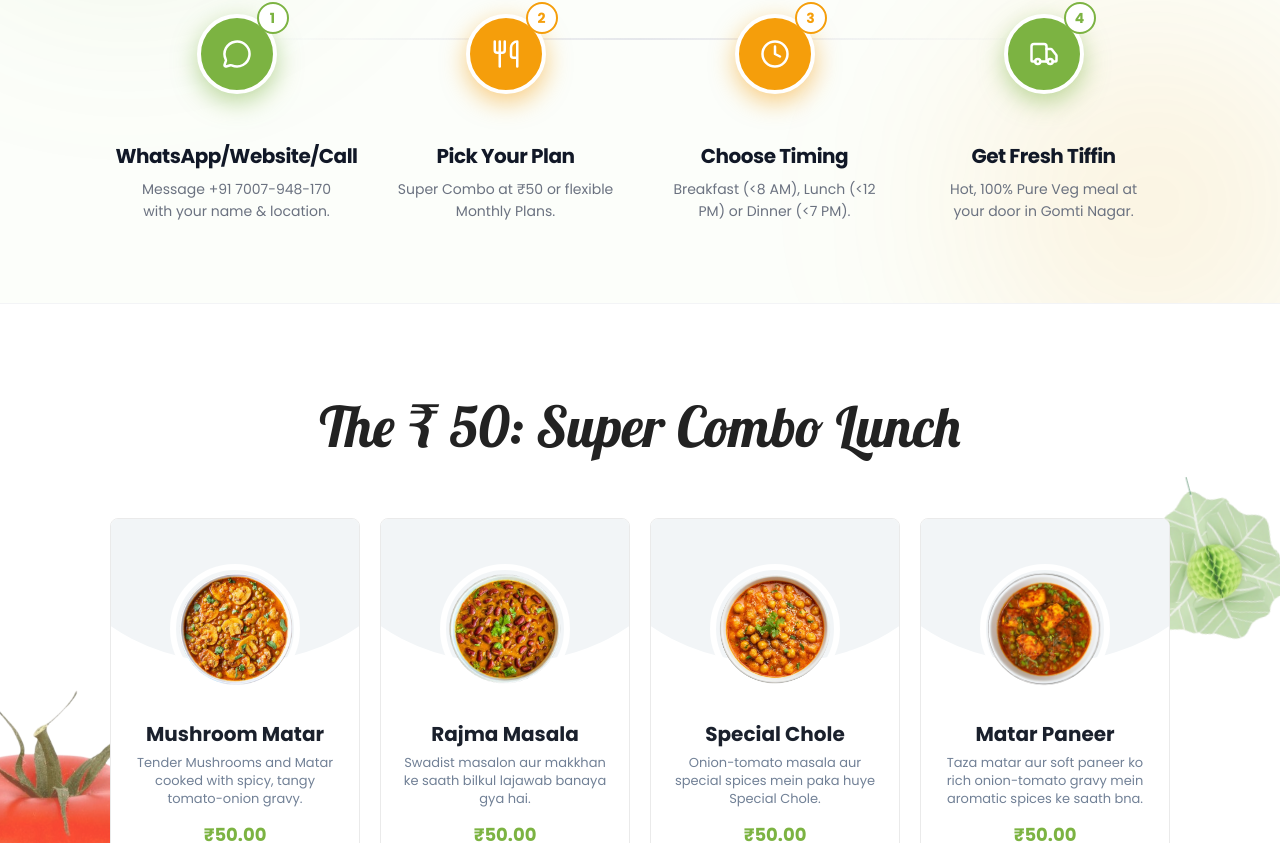
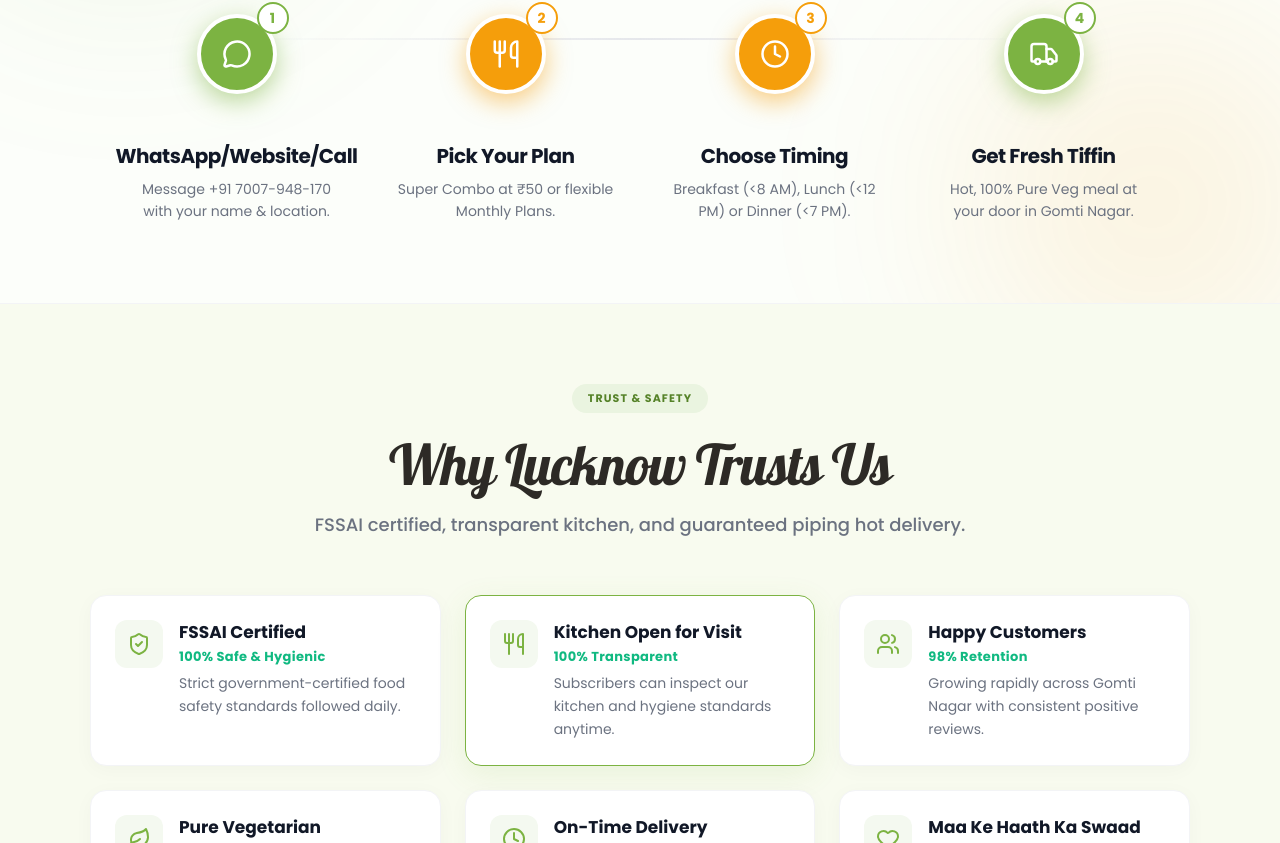
Before and after one commit to amansinha44/swadsudha, a React (Vite) app: page /menu in a window 1280 px wide. Shown: the part 1957-2800 px from the top of the page. Built offline with nearby package versions, Linux system fonts and the light colour scheme; a web font is replaced by a local one.

Commit message:
component Adjusted

```diff
--- a/src/App.jsx
+++ b/src/App.jsx
@@ -47,7 +47,6 @@ const HomePage = () => (
     </div>
     <SpecialMenu />
     <TodaysMenu />
-    <WhyTrustUs />
     <QualityServices />
     <Reservation />
     <FromOurMenu />
@@ -96,7 +95,9 @@ const AboutPage = () => (
     </div>
     <OrderSteps />
     <QualityServices />
+    <WhyTrustUs />
     <CustomersComment />
+    <AtAGlance />
   </div>
 );
 
@@ -139,9 +140,11 @@ const MenuPage = ({ cart, setCart }) => (
       {/* 🔴 WeeklyMenu ko cart state pass ki hai taaki add to order kaam kare */}
       <WeeklyMenu cart={cart} setCart={setCart} />
     </div>
-      <OrderSteps />
+    <OrderSteps />
+    <WhyTrustUs />
     <SpecialMenu />
     <TodaysMenu />
+    <AtAGlance />
   </div>
 );
 
@@ -183,8 +186,9 @@ const ContactPage = () => (
     <div className="relative z-10 w-full flex-grow">
       <ContactUs />
     </div>
-
+    <WhyTrustUs />
     <CustomersComment />
+    <AtAGlance />
   </div>
 );
 
@@ -225,8 +229,10 @@ const SubscriptionPage = ({ cart, setCart }) => (
       {/* 🟢 UPDATE 2: Yahan SubscriptionPlans me cart data bheja gaya hai */}
       <SubscriptionPlans cart={cart} setCart={setCart} />
     </div>
-     <OrderSteps />
+    <OrderSteps />
     <TodaysMenu />
+    <WhyTrustUs />
+    <AtAGlance />
   </div>
 );
 
--- a/src/components/WhyTrustUs.jsx
+++ b/src/components/WhyTrustUs.jsx
@@ -54,7 +54,6 @@ const WhyTrustUs = () => {
   ];
 
   return (
-
     <section className="py-20 px-4 sm:px-6 font-body w-full bg-[#F8FBEF]">
       <div className="max-w-[1100px] mx-auto">
 
@@ -64,7 +63,11 @@ const WhyTrustUs = () => {
             Trust & Safety
           </span>
 
-          <h2 className="text-4xl md:text-5xl font-extrabold text-[#2d2a26] tracking-tight mb-3">
+          {/* 🔴 UPDATED: Swad Sudha Signature Font & Size */}
+          <h2
+            className="text-[2.25rem] md:text-[3.5rem] leading-tight text-[#2d2a26] tracking-tight mb-3"
+            style={{ fontFamily: "'Lobster', cursive" }}
+          >
             Why Lucknow Trusts Us
           </h2>
 
@@ -73,7 +76,7 @@ const WhyTrustUs = () => {
           </p>
         </div>
 
-        {/* Horizontal Grid Section (Exactly like Screenshot) */}
+        {/* Horizontal Grid Section */}
         <div className="grid grid-cols-1 md:grid-cols-2 lg:grid-cols-3 gap-6">
           {trustFeatures.map((feature) => (
             <div
```
